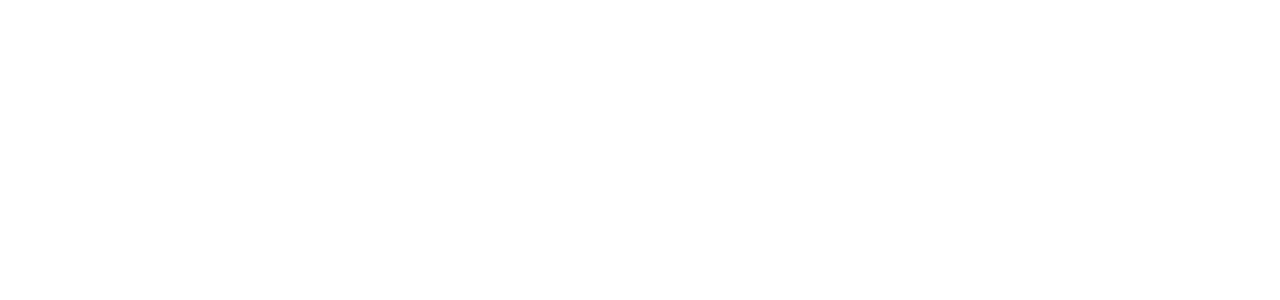
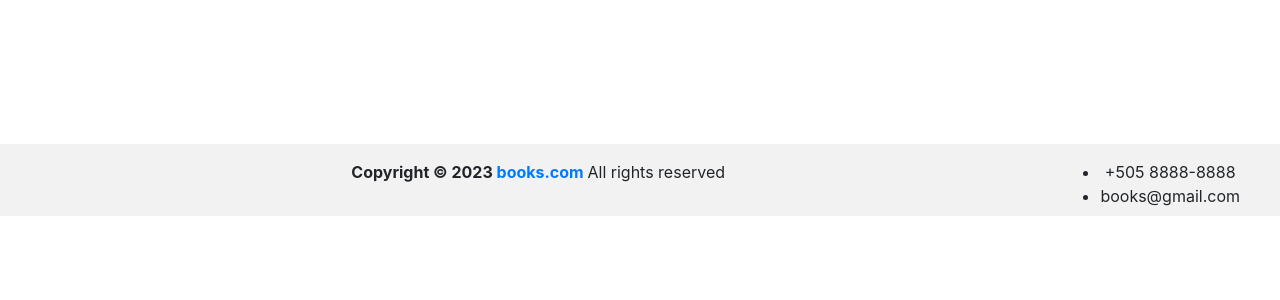
Before and after one commit to jerryespi13/cs50w-project1, a Flask app: page / in a window 1280 px wide. Before the commit the part shown is empty. Shown: the top 300 px of the page. Run offline with Flask 3, Linux system fonts and the light colour scheme; some libraries are stand-ins or nearby versions.

Commit message:
añadiendo footer al layout.html

```diff
--- a/templates/layout.html
+++ b/templates/layout.html
@@ -4,32 +4,74 @@
     <title>{%block title%}{% endblock %} </title>
     <!-- Required meta tags -->
     <meta charset="utf-8">
-    <meta name="viewport" content="width=device-width, initial-scale=1, shrink-to-fit=no">
+    <meta name="viewport"
+      content="width=device-width, initial-scale=1, shrink-to-fit=no">
 
     <!-- Bootstrap CSS -->
-    <link rel="stylesheet" href="https://stackpath.bootstrapcdn.com/bootstrap/4.3.1/css/bootstrap.min.css" integrity="sha384-ggOyR0iXCbMQv3Xipma34MD+dH/1fQ784/j6cY/iJTQUOhcWr7x9JvoRxT2MZw1T" crossorigin="anonymous">
+    <link rel="stylesheet"
+      href="https://stackpath.bootstrapcdn.com/bootstrap/4.3.1/css/bootstrap.min.css"
+      integrity="sha384-ggOyR0iXCbMQv3Xipma34MD+dH/1fQ784/j6cY/iJTQUOhcWr7x9JvoRxT2MZw1T"
+      crossorigin="anonymous">
 
-    <link rel="shortcut icon" href="/static/images/favicon.ico" type="image/x-icon">
+    <link rel="shortcut icon" href="/static/images/favicon.ico"
+      type="image/x-icon">
 
-</head>
+    <link rel="stylesheet" href="/static/css/style.css">
+
+  </head>
   <body>
 
     <header>
 
     </header>
     <main class="container">
-        {%block main%}
-        {%endblock%}
+      {%block main%}
+      {%endblock%}
     </main>
-    <footer>
+
+    <footer class="footer">
+
+      <!-- To the right -->
+      <div class="float-right d-none d-sm-inline pr-4">
+        <ul>
+          <li>+505 8888-8888</li>
+          <li>books@gmail.com</li>
+        </ul>
+      </div>
+
+      <!-- Default to the left -->
+      <div class="nav-footer">
+        <script>
+          var fecha = new Date();
+          var anio = fecha.getFullYear();
+        </script>
+
+        <p>
+          <strong>
+            Copyright ©
+            <script>
+              document.write(anio);
+            </script>
+            <a href="/" class="text-decoration-none">books.com</a>
+          </strong>
+          All rights reserved
+        </p>
+      </div>
 
     </footer>
 
-
     <!-- Optional JavaScript -->
     <!-- jQuery first, then Popper.js, then Bootstrap JS -->
-    <script src="https://code.jquery.com/jquery-3.3.1.slim.min.js" integrity="sha384-q8i/X+965DzO0rT7abK41JStQIAqVgRVzpbzo5smXKp4YfRvH+8abtTE1Pi6jizo" crossorigin="anonymous"></script>
-    <script src="https://cdnjs.cloudflare.com/ajax/libs/popper.js/1.14.7/umd/popper.min.js" integrity="sha384-UO2eT0CpHqdSJQ6hJty5KVphtPhzWj9WO1clHTMGa3JDZwrnQq4sF86dIHNDz0W1" crossorigin="anonymous"></script>
-    <script src="https://stackpath.bootstrapcdn.com/bootstrap/4.3.1/js/bootstrap.min.js" integrity="sha384-JjSmVgyd0p3pXB1rRibZUAYoIIy6OrQ6VrjIEaFf/nJGzIxFDsf4x0xIM+B07jRM" crossorigin="anonymous"></script>
+    <script src="https://code.jquery.com/jquery-3.3.1.slim.min.js"
+      integrity="sha384-q8i/X+965DzO0rT7abK41JStQIAqVgRVzpbzo5smXKp4YfRvH+8abtTE1Pi6jizo"
+      crossorigin="anonymous"></script>
+    <script
+      src="https://cdnjs.cloudflare.com/ajax/libs/popper.js/1.14.7/umd/popper.min.js"
+      integrity="sha384-UO2eT0CpHqdSJQ6hJty5KVphtPhzWj9WO1clHTMGa3JDZwrnQq4sF86dIHNDz0W1"
+      crossorigin="anonymous"></script>
+    <script
+      src="https://stackpath.bootstrapcdn.com/bootstrap/4.3.1/js/bootstrap.min.js"
+      integrity="sha384-JjSmVgyd0p3pXB1rRibZUAYoIIy6OrQ6VrjIEaFf/nJGzIxFDsf4x0xIM+B07jRM"
+      crossorigin="anonymous"></script>
   </body>
 </html>
```
